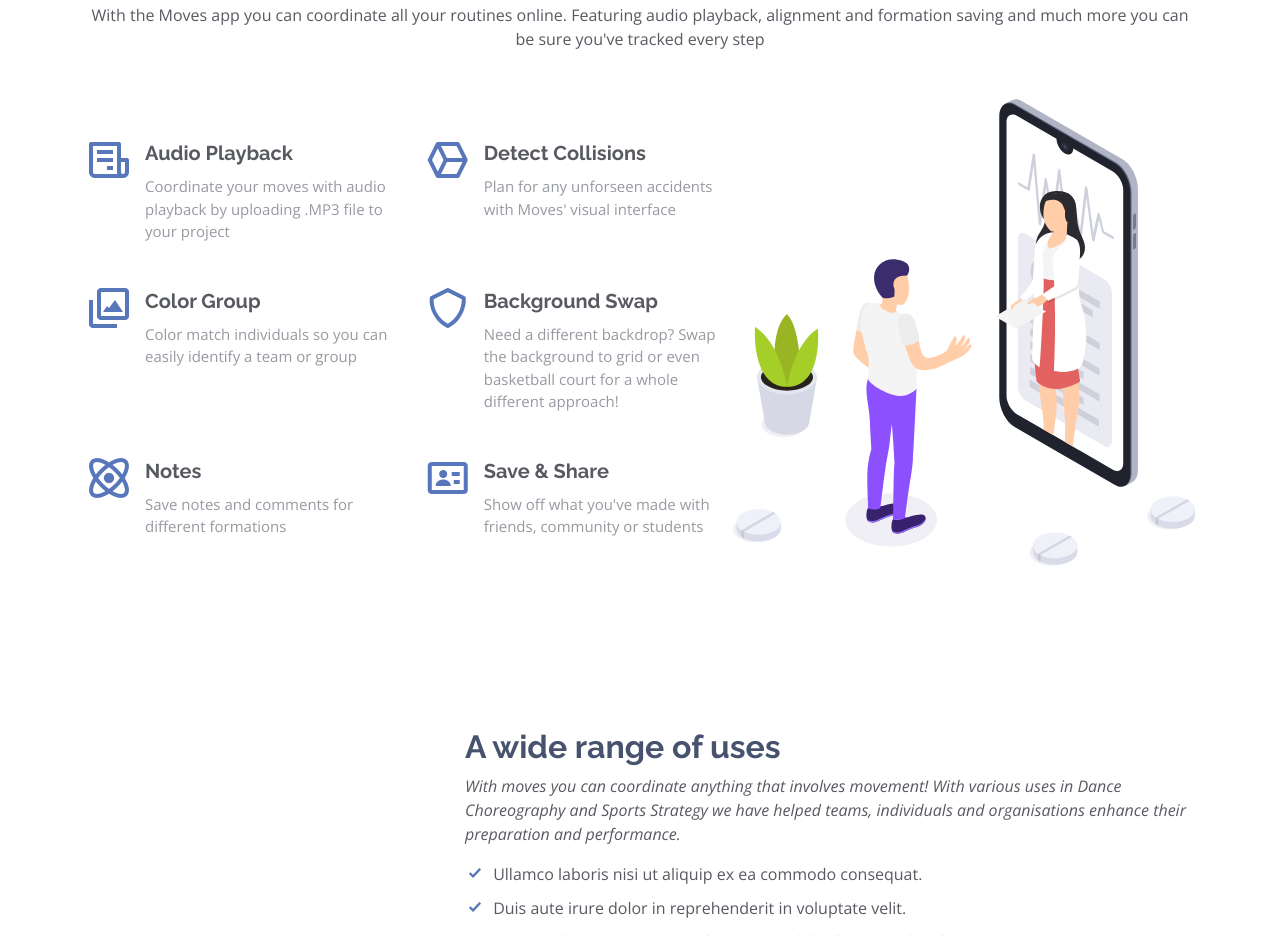
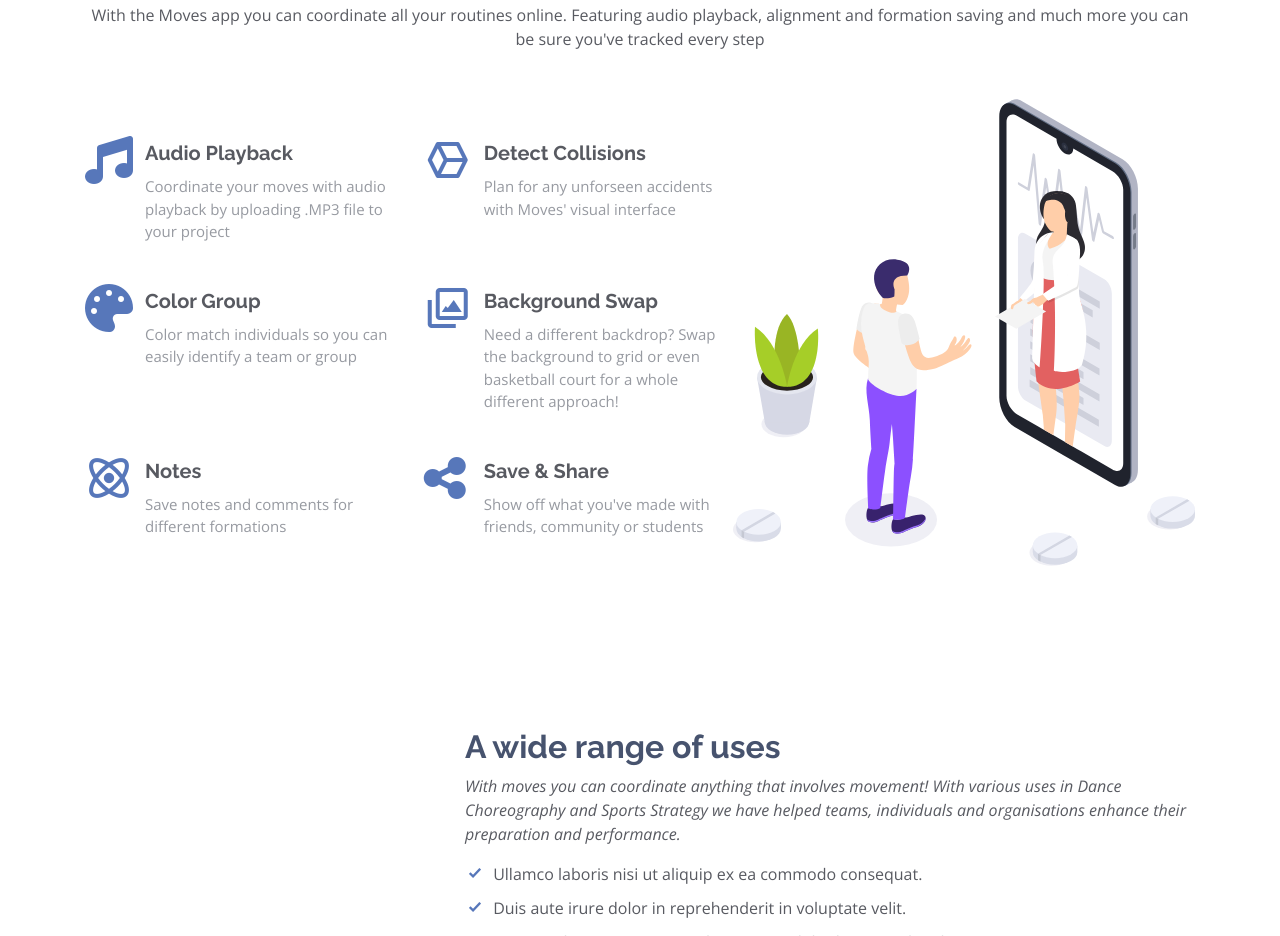
Before and after one commit to DanielOttodev/move_dev, a website: page public/views/index.html in a window 1280 px wide. Shown: the part 791-1727 px from the top of the page. Drawn offline with nearby package versions, Linux system fonts and the light colour scheme; files whose address does not match are found by name.

Commit message:
Web Update v5

```diff
--- a/public/views/index.html
+++ b/public/views/index.html
@@ -106,7 +106,7 @@
             <div class="content d-flex flex-column justify-content-center">
               <div class="row">
                 <div class="col-md-6 icon-box" data-aos="fade-up">
-                  <i class="bx bx-receipt"></i>
+                  <i class="fas fa-music"></i>
                   <h4>Audio Playback</h4>
                   <p>Coordinate your moves with audio playback by uploading .MP3 file to your project</p>
                 </div>
@@ -116,12 +116,12 @@
                   <p>Plan for any unforseen accidents with Moves' visual interface</p>
                 </div>
                 <div class="col-md-6 icon-box" data-aos="fade-up" data-aos-delay="200">
-                  <i class="bx bx-images"></i>
+                <i class="fas fa-palette"></i>
                   <h4>Color Group</h4>
                   <p>Color match individuals so you can easily identify a team or group</p>
                 </div>
                 <div class="col-md-6 icon-box" data-aos="fade-up" data-aos-delay="300">
-                  <i class="bx bx-shield"></i>
+                  <i class="bx bx-images"></i>
                   <h4>Background Swap </h4>
                   <p>Need a different backdrop? Swap the background to grid or even basketball court for a whole
                     different approach! </p>
@@ -132,7 +132,7 @@
                   <p>Save notes and comments for different formations</p>
                 </div>
                 <div class="col-md-6 icon-box" data-aos="fade-up" data-aos-delay="500">
-                  <i class="bx bx-id-card"></i>
+                  <i class="fas fa-share-alt"></i>
                   <h4>Save & Share</h4>
                   <p>Show off what you've made with friends, community or students</p>
                 </div>
```
